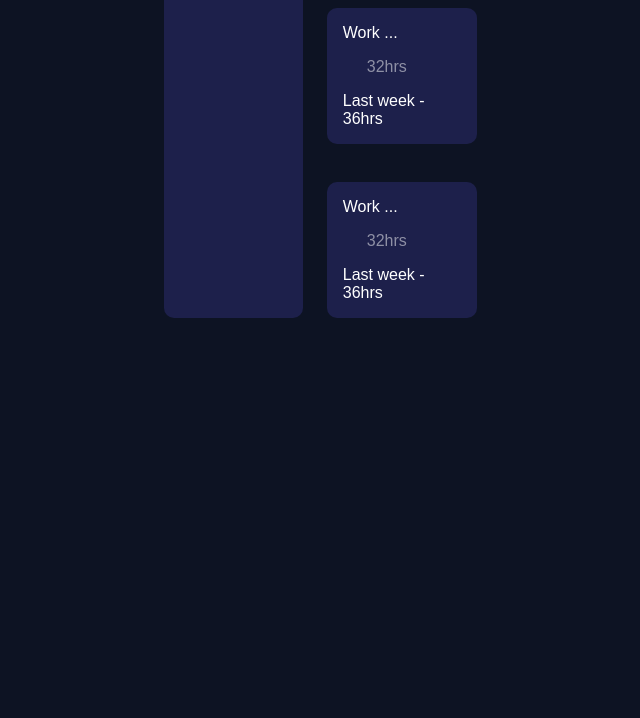
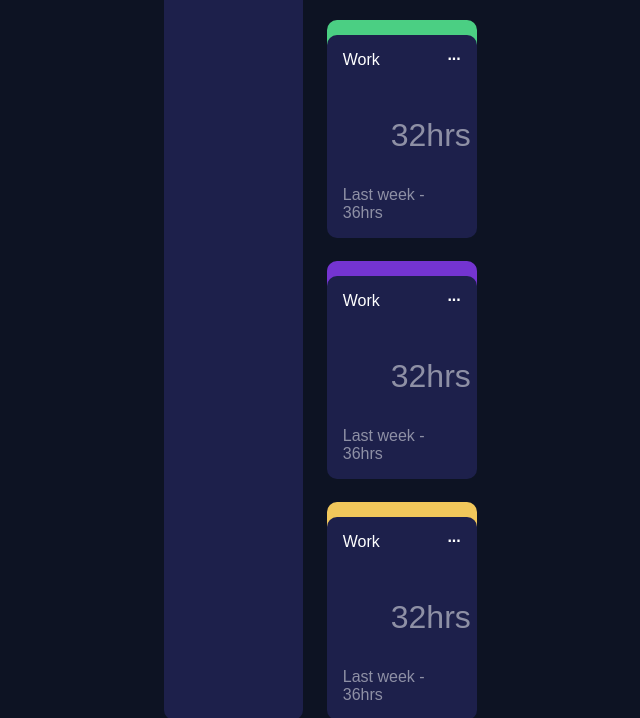
Before and after one commit to Faelsc/rastreador-de-tempo, a plain HTML site: page index.html in a window 1280 px wide. Shown: the part 750-1468 px from the top of the page, without its empty margins (436-1076 px from the left). Before the commit the page ends 1116 px from the top, so only its background shows below. Drawn offline with Linux system fonts and the light colour scheme; a script that the page names is missing.

Commit message:
:construction: Finalizando a estilização

```diff
--- a/style.css
+++ b/style.css
@@ -89,3 +89,71 @@ body{
     position: relative;
     margin-top: 14px;
 }
+
+.track-item .nav{
+    display: flex;
+    justify-content: space-between;
+}
+
+.track-item .nav span:nth-child(2){
+    margin-top: -.3em;
+    font-weight: bolder;
+}
+
+.track-item .tempo{
+    font-size: 2em;
+    margin-top: .5em;
+}
+
+.track-item .anterior{
+    color: rgba(255, 255, 255, 0.5);
+}
+
+.track-item::after{
+    content: '';
+    height: 100%;
+    width: 100%;
+    display: block;
+    position: absolute;
+    top: -15px;
+    left: 0;
+    z-index: -1;
+    border-radius: 10px;
+    transition: top .3s;
+}
+
+.track-item:hover::after{
+    top: -30px;
+}
+
+.track-item:nth-child(1)::after{
+    background-color: var(--color-laranja);
+}
+.track-item:nth-child(2)::after{
+    background-color: var(--color-azul-claro);
+}
+.track-item:nth-child(3)::after{
+    background-color: var(--color-vermelho);
+}
+.track-item:nth-child(4)::after{
+    background-color: var(--color-verde);
+}
+.track-item:nth-child(5)::after{
+    background-color: var(--color-roxo);
+}
+.track-item:nth-child(6)::after{
+    background-color: var(--color-amarelo);
+}
+
+
+@media(max-width: 680px) {
+    .container{
+        flex-direction: column;
+    }
+    .barra{
+        margin-bottom: 1.5em;
+    }
+    .tracks{
+        margin-left: 0;
+    }
+}
```
